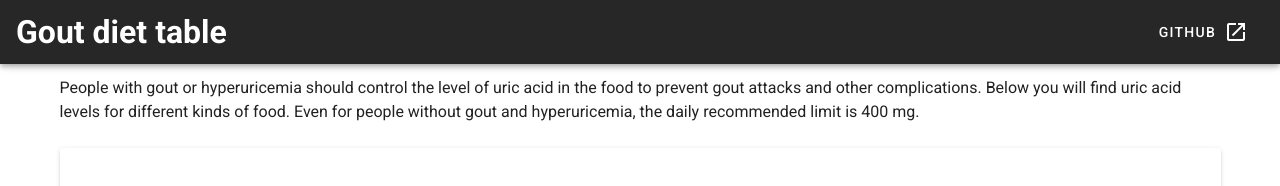
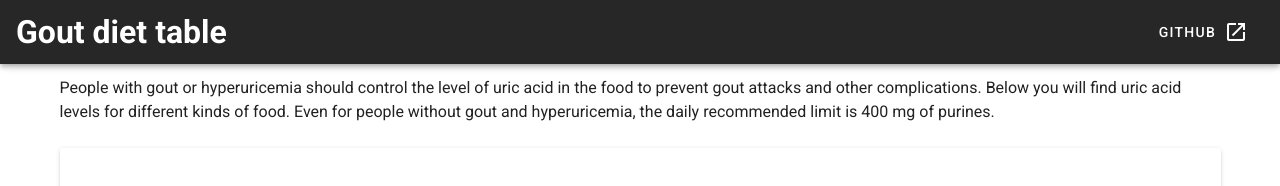
Before and after one commit to Renset/gout-diet, a Vue app: page / in a window 1280 px wide. Shown: the top 186 px of the page. Built offline with nearby package versions, Linux system fonts and the light colour scheme.

Commit message:
🛠 Fix introduction text

```diff
--- a/src/components/Introduction.vue
+++ b/src/components/Introduction.vue
@@ -3,7 +3,8 @@
         People with gout or hyperuricemia should control the level of uric acid
         in the food to prevent gout attacks and other complications. Below you
         will find uric acid levels for different kinds of food. Even for people
-        without gout and hyperuricemia, the daily recommended limit is 400 mg.
+        without gout and hyperuricemia, the daily recommended limit is 400 mg of
+        purines.
     </v-container>
 </template>
 
```
